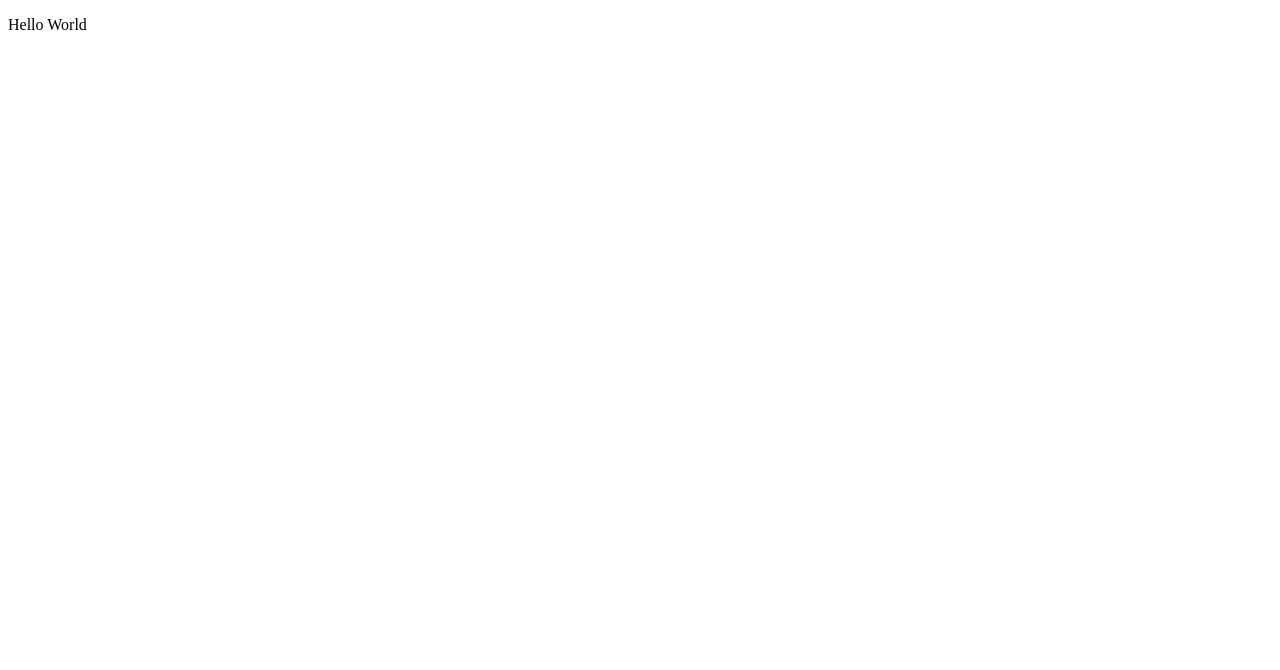
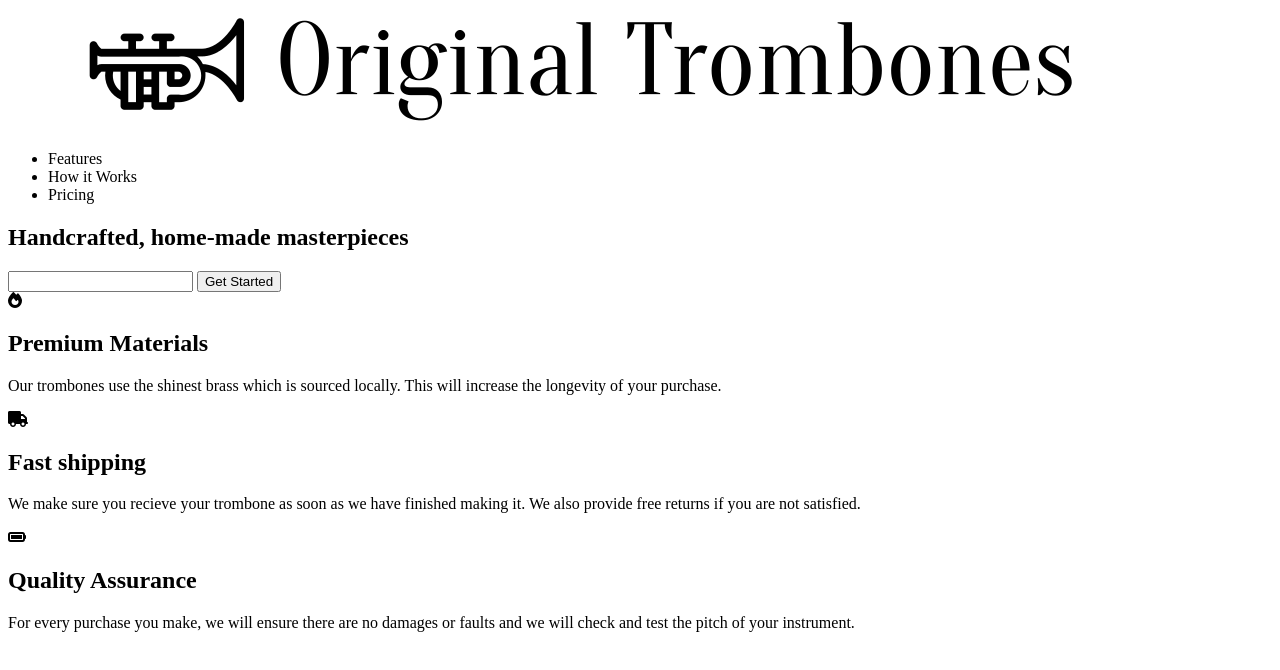
Before and after one commit to Lordkaito/microverseTrialsNew, a plain HTML site: page index.html in a window 1280 px wide. Drawn offline with Linux system fonts and the light colour scheme.

Commit message:
first half of html created

```diff
--- a/index.html
+++ b/index.html
@@ -4,24 +4,51 @@
     <meta charset="UTF-8">
     <title>Fork Me! FCC: Test Suite Template</title>
     <link rel="stylesheet" href="css/style.css">
+    <script src="https://kit.fontawesome.com/63ff2cfeab.js" crossorigin="anonymous"></script>
   </head>
 
   <body>
     <script src="https://cdn.freecodecamp.org/testable-projects-fcc/v1/bundle.js"></script>
+    <header>
+      <nav id="navbar">
+        <div id="logo">
+          <img src="./product-landing-page-logo.png" alt="trombones">
+        </div>
+        <div id="menu">
+          <ul>
+            <li>Features</li>
+            <li>How it Works</li>
+            <li>Pricing</li>
+          </ul>
+        </div>
+      </nav>
+      <div id="contact-email">
+        <h2>Handcrafted, home-made masterpieces</h2>
+        <input type="email" name="email" id="email-contact">
+        <button>Get Started</button>
+      </div>
+    </header>
 
-    <!--
+    <div id="container">
+      <div id="described">
+        <div id="listed">
+          <i class="fas fa-fire"></i>
+          <h2>Premium Materials</h2>
+          <p>Our trombones use the shinest brass which is sourced locally. This will increase the longevity of your purchase.</p>
+        </div>
+        <div id="listed">
+          <i class="fas fa-truck"></i>
+          <h2>Fast shipping</h2>
+          <p>We make sure you recieve your trombone as soon as we have finished making it. We also provide free returns if you are not satisfied. </p>
+        </div>
+        <div id="listed">
+          <i class="fas fa-battery-full"></i>
+          <h2>Quality Assurance</h2>
+          <p>For every purchase you make, we will ensure there are no damages or faults and we will check and test the pitch of your instrument. </p>
+        </div>
+      </div>
+    </div>
 
-    Hello Camper!
-
-    For now, the test suite only works in Chrome!
-    Please read the README below in the JS Editor before beginning.
-    Feel free to delete this message once you have read it.
-    Good luck and Happy Coding!
-
-    - The freeCodeCamp Team
-
-    -->
-    <p>Hello World</p>
     <script  src="js/index.js"></script>
   </body>
 </html>
```
Also changed, not shown: product-landing-page-logo.png (added).
